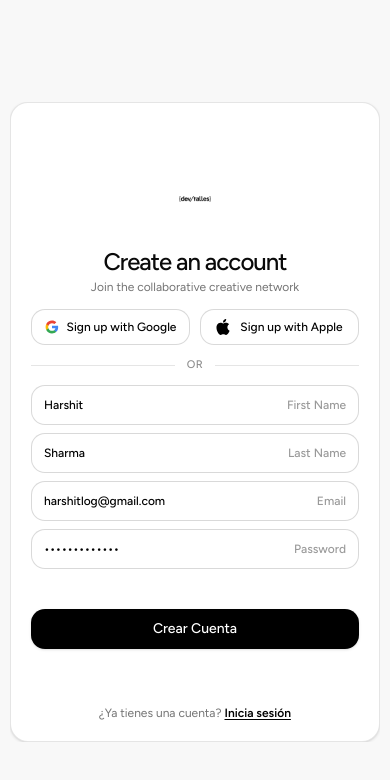
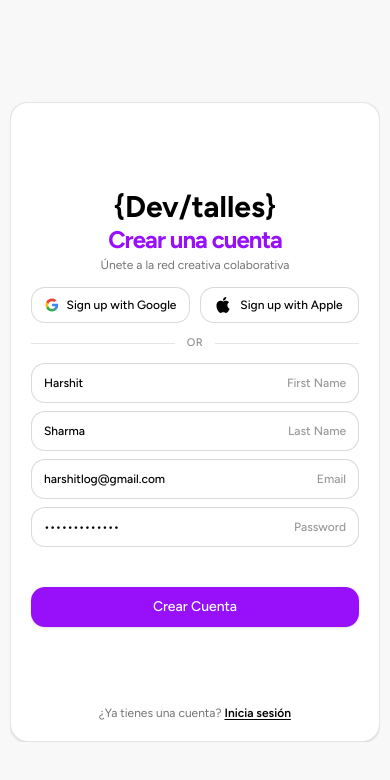
Before and after one commit to Joaco2603/Devtalles_Test_quertyv2, a Next.js app: page /register in a window 390 px wide. Shown: the top 780 px of the page. Built offline with nearby package versions, Linux system fonts and the light colour scheme.

Commit message:
logo fixed

```diff
--- a/app/(auth)/login/_ui/auth-section-1.tsx
+++ b/app/(auth)/login/_ui/auth-section-1.tsx
@@ -36,21 +36,15 @@ export default function AuthSectionOne() {
           transition={SPRING_TRANSITION}
           className="flex h-full flex-col justify-between rounded-2xl sm:rounded-3xl border border-black/10 bg-white px-6 py-10 sm:px-8 sm:py-12 lg:px-9 lg:py-14 dark:border-white/10 dark:bg-[#0a0a0a] shadow-sm dark:shadow-2xl overflow-y-auto"
         >
-          <div className="mx-auto w-full max-w-105 my-auto">
+          <div className="mx-auto w-full max-w-105 text-center my-auto space-y-5">
             {/* Logo, Editorial Title & Subtitle */}
             <div>
-              <Link href="/" className="">
-                <Image
-                  src="/img/logo.png"
-                  alt="Devtalles Logo"
-                  width={0}
-                  height={0}
-                  sizes="100vw"
-                  className="size-8 sm:w-40 h-20 object-contain invert dark:invert-0 pb-4"
-                  priority
-                />
+              <Link href="/" className="flex justify-center">
+                <span
+                  className="text-3xl font-bold"
+                >{`{Dev/talles}`}</span>
               </Link>
-              <h1 className="text-2xl sm:text-3xl lg:text-[34px] font-medium tracking-[-0.04em] leading-[1.1] text-neutral-950 dark:text-white">
+              <h1 className="text-2xl sm:text-3xl lg:text-[32px] font-bold tracking-[-0.04em] leading-tight text-purple-600 dark:text-white">
                 Bienvenido de nuevo
               </h1>
               <p className="mt-1 text-xs sm:text-sm text-black/60 dark:text-white/60 tracking-tight">
@@ -128,7 +122,7 @@ export default function AuthSectionOne() {
               <button
                 type="submit"
                 disabled={isLoading}
-                className="mt-10 flex h-11 sm:h-11.5 w-full items-center justify-center gap-2 rounded-xl bg-black text-sm sm:text-base font-medium text-white transition-all duration-150 ease-out active:scale-[0.98] hover:bg-black/90 dark:bg-white dark:text-black dark:hover:bg-white/90 disabled:opacity-75 cursor-pointer shadow-sm"
+                className="mt-10 flex h-11 sm:h-11.5 w-full items-center justify-center gap-2 rounded-xl bg-purple-600 text-sm sm:text-base font-medium text-white transition-all duration-150 ease-out active:scale-[0.98] hover:bg-purple-700 dark:bg-purple-600 dark:text-black dark:hover:bg-purple-400 disabled:opacity-75 cursor-pointer shadow-sm"
               >
                 <span>{isLoading ? "Iniciando sesión..." : "Inicia sesión"}</span>
                 <ArrowRightIcon className="size-4" />
--- a/app/(auth)/register/_ui/auth-section-2.tsx
+++ b/app/(auth)/register/_ui/auth-section-2.tsx
@@ -134,21 +134,15 @@ export default function AuthSectionTwo() {
             {/* Logo, Header */}
             <div>
               <Link href="/" className="flex justify-center">
-                <Image
-                  src="/img/logo.png"
-                  alt="Devtalles Logo"
-                  width={0}
-                  height={0}
-                  sizes="100vw"
-                  className="size-8 sm:w-40 h-20 object-contain invert dark:invert-0 pb-4"
-                  priority
-                />
+                <span
+                  className="text-3xl font-bold"
+                >{`{Dev/talles}`}</span>
               </Link>
-              <h1 className="text-2xl sm:text-3xl lg:text-[32px] font-medium tracking-[-0.04em] leading-tight text-neutral-950 dark:text-white">
-                Create an account
+              <h1 className="text-2xl sm:text-3xl lg:text-[32px] font-bold tracking-[-0.04em] leading-tight text-purple-600 dark:text-white">
+                Crear una cuenta
               </h1>
               <p className="mt-0.5 text-xs text-black/55 dark:text-white/55">
-                Join the collaborative creative network
+                Únete a la red creativa colaborativa
               </p>
             </div>
 
@@ -170,7 +164,7 @@ export default function AuthSectionTwo() {
 
             {/* Form */}
             <form
-              onSubmit={(e: FormEvent) => {
+              onSubmit={(e) => {
                 e.preventDefault();
               }}
               className="space-y-2 sm:space-y-2.5 text-left"
@@ -193,7 +187,7 @@ export default function AuthSectionTwo() {
               {/* Submit CTA (Instant press physics, Apple-inspired) */}
               <button
                 type="submit"
-                className="mt-10 flex h-10 sm:h-11 w-full items-center justify-center rounded-xl bg-black text-sm sm:text-base font-medium text-white transition-all duration-150 ease-out active:scale-[0.98] hover:bg-black/90 dark:bg-white dark:text-black dark:hover:bg-white/90 cursor-pointer shadow-sm"
+                className="mt-10 flex h-10 sm:h-11 w-full items-center justify-center rounded-xl bg-purple-600 text-sm sm:text-base font-medium text-white transition-all duration-150 ease-out active:scale-[0.98] hover:bg-purple-700 dark:bg-purple-600 dark:text-black dark:hover:bg-purple-400 cursor-pointer shadow-sm"
               >
                 Crear Cuenta
               </button>
--- a/components/hero-section-8.tsx
+++ b/components/hero-section-8.tsx
@@ -55,22 +55,28 @@ const HeroSection8 = () => {
             <div className="flex items-center justify-between">
               <Link href="#" className="-m-1.5 p-1.5">
                 <span className="sr-only">Your Company</span>
-                <Image
+                {/* <Image
                   alt=""
                   width={0}
                   height={0}
                   sizes="100vw"
                   src="/img/logo.png"
                   className="h-8 w-auto dark:hidden invert dark:invert-0"
-                />
-                <Image
+                /> */}
+                <span
+                  className="h-8 w-auto dark:hidden text-xl font-bold"
+                >{`{Dev/talles}`}</span>
+                <span
+                  className="h-8 w-auto not-dark:hidden dark:text-white text-xl font-bold"
+                >{`{Dev/talles}`}</span>
+                {/* <Image
                   alt=""
                   width={0}
                   height={0}
                   sizes="100vw"
                   src="/img/logo.png"
                   className="h-8 w-auto not-dark:hidden invert dark:invert-0"
-                />
+                /> */}
               </Link>
               <button
                 type="button"
@@ -95,12 +101,12 @@ const HeroSection8 = () => {
                   ))}
                 </div>
                 <div className="py-6">
-                  <a
-                    href="#"
+                  <Link
+                    href="/login"
                     className="-mx-3 block rounded-lg px-3 py-2.5 text-base/7 font-semibold text-gray-900 hover:bg-gray-50 dark:text-white dark:hover:bg-white/5"
                   >
                     Log in
-                  </a>
+                  </Link>
                 </div>
               </div>
             </div>
```
